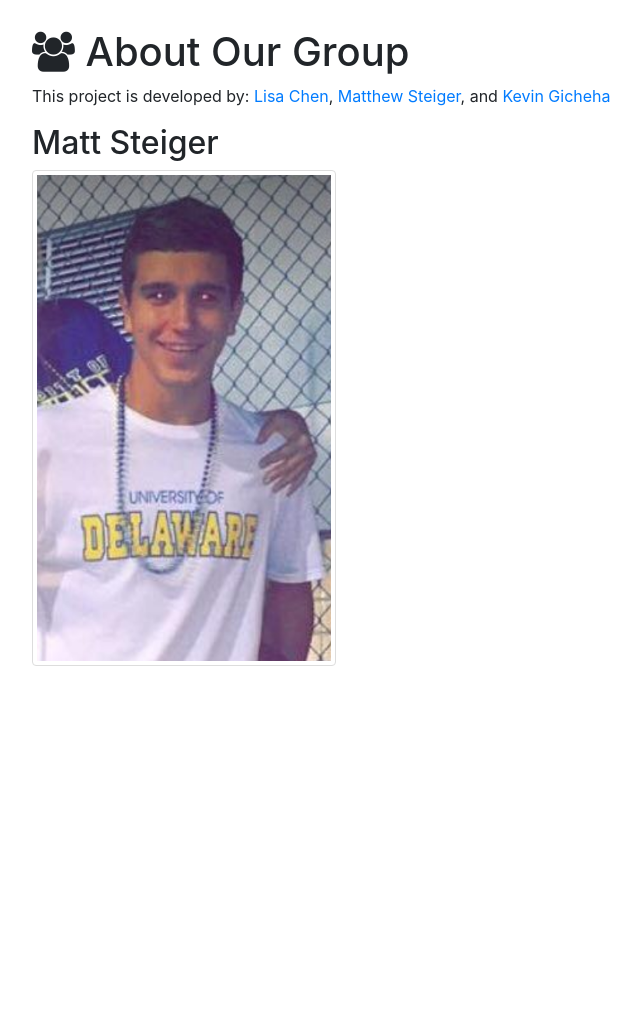
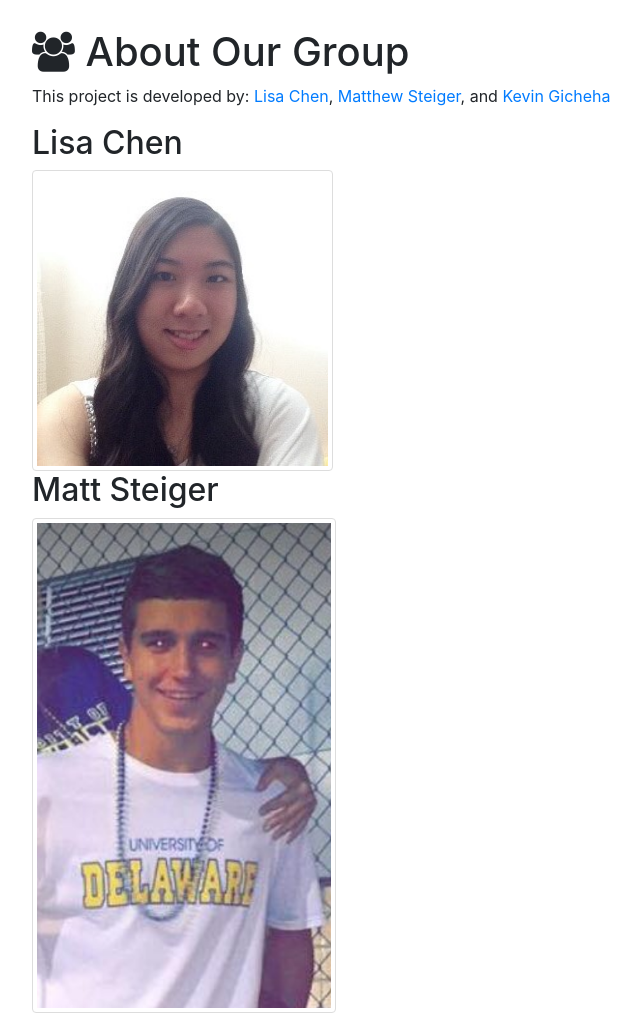
Before and after one commit to gichehak/final-project, a Flask app: page /about in a window 1280 px wide. Shown: the part 74-1087 px from the top of the page, without its empty margins (53-694 px from the left). Before the commit the page ends 740 px from the top, so only its background shows below. Run offline with Flask 2, Linux system fonts and the light colour scheme; some libraries are stand-ins or nearby versions.

Commit message:
added image

```diff
--- a/templates/about.html
+++ b/templates/about.html
@@ -16,6 +16,10 @@
       <a id="developer3" href="https://github.com/gichehak" data-toggle="tooltip" data-placement="top">Kevin Gicheha</a></p>
   </div>
   <div class="container">
+    <h2>Lisa Chen</h2>
+    <img src="static/img/Lisa.jpg" class="img-thumbnail" alt="Lisa Chen" width="301" height="301">
+  </div>
+  <div class="container">
     <h2>Matt Steiger</h2>
     <img src="static/img/Matt.png" class="img-thumbnail" alt="Matt Steiger" width="304" height="236">
   </div>
```
Also changed, not shown: data.sqlite.
